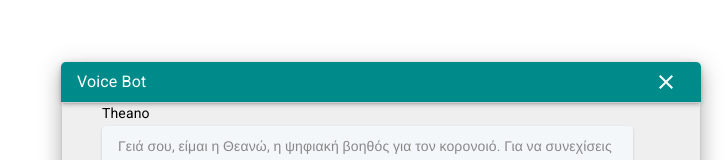
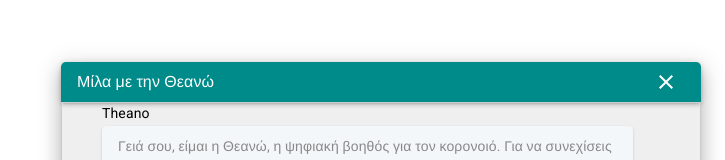
Before and after one commit to LoniasGR/react-rasa-frontend-widget, a React (Vite) app: page / in a window 1280 px wide. Both pictures are taken after a click on the button "chat". Shown: the part 226-386 px from the top of the page, without its empty margins (555-1280 px from the left). Built offline with nearby package versions, Linux system fonts and the light colour scheme; a web font is replaced by a local one.

Commit message:
feat: add title as prop to relevant components

```diff
--- a/src/components/Chat/Chat.tsx
+++ b/src/components/Chat/Chat.tsx
@@ -15,6 +15,7 @@ function Chat() {
     <>
       <ChatCircle isVisible={!chatActive} onClick={setChatActiveToggle} />
       <ChatBox
+        title={"Μίλα με την Θεανώ"}
         isVisible={chatActive}
         onCloseClick={setChatActiveToggle}
         uuid={sessionID}
--- a/src/components/Chat/components/ChatBox/ChatBox.tsx
+++ b/src/components/Chat/components/ChatBox/ChatBox.tsx
@@ -30,6 +30,7 @@ export const ChatBoxContainer = styled(Box)(({ theme }) => ({
 })) as typeof Box;
 
 type Props = {
+  title: string;
   isVisible: boolean;
   onCloseClick: () => void;
   uuid: React.MutableRefObject<string>;
@@ -40,6 +41,7 @@ type Props = {
 };
 
 function ChatBox({
+  title,
   isVisible,
   onCloseClick,
   uuid,
@@ -69,7 +71,7 @@ function ChatBox({
   return (
     <Zoom in={isVisible} unmountOnExit>
       <ChatBoxContainer>
-        <ChatBoxHeader onCloseClick={onCloseClick} />
+        <ChatBoxHeader onCloseClick={onCloseClick} title={title} />
         {error !== undefined ? (
           <ErrorMessage error={error} />
         ) : (
--- a/src/components/Chat/components/ChatBoxHeader/ChatBoxHeader.tsx
+++ b/src/components/Chat/components/ChatBoxHeader/ChatBoxHeader.tsx
@@ -21,12 +21,13 @@ export const CloseIconButton = styled(IconButton)(({ theme }) => ({
 
 type Props = {
   onCloseClick: () => void;
+  title: string;
 };
 
-function ChatBoxHeader({ onCloseClick }: Props) {
+function ChatBoxHeader({ onCloseClick, title }: Props) {
   return (
     <ChatBoxHeaderContainer onClick={onCloseClick}>
-      <Typography sx={{ paddingLeft: "1rem" }}>Voice Bot</Typography>
+      <Typography sx={{ paddingLeft: "1rem" }}>{title}</Typography>
       <CloseIconButton onClick={onCloseClick}>
         <Close />
       </CloseIconButton>
```
